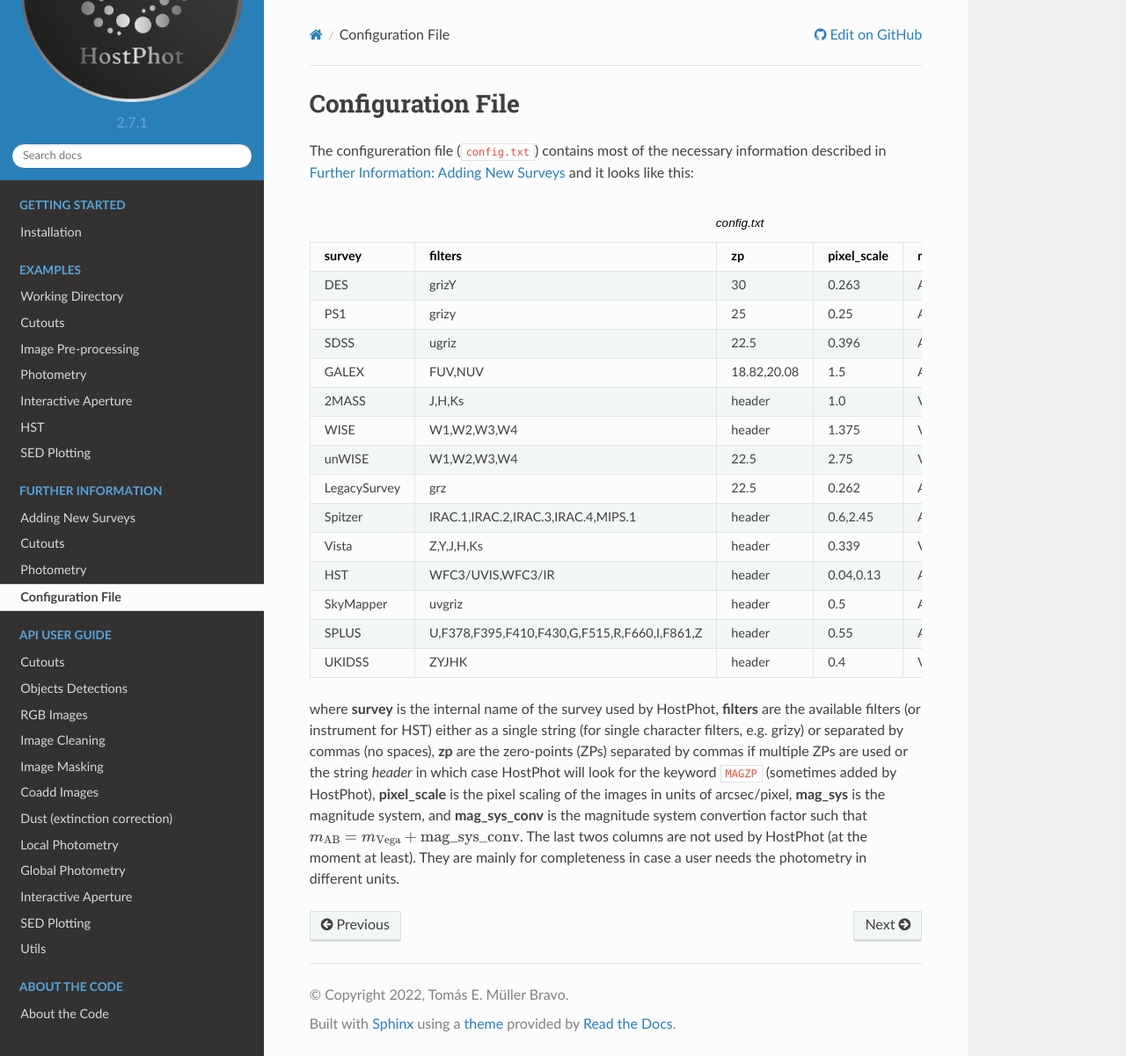
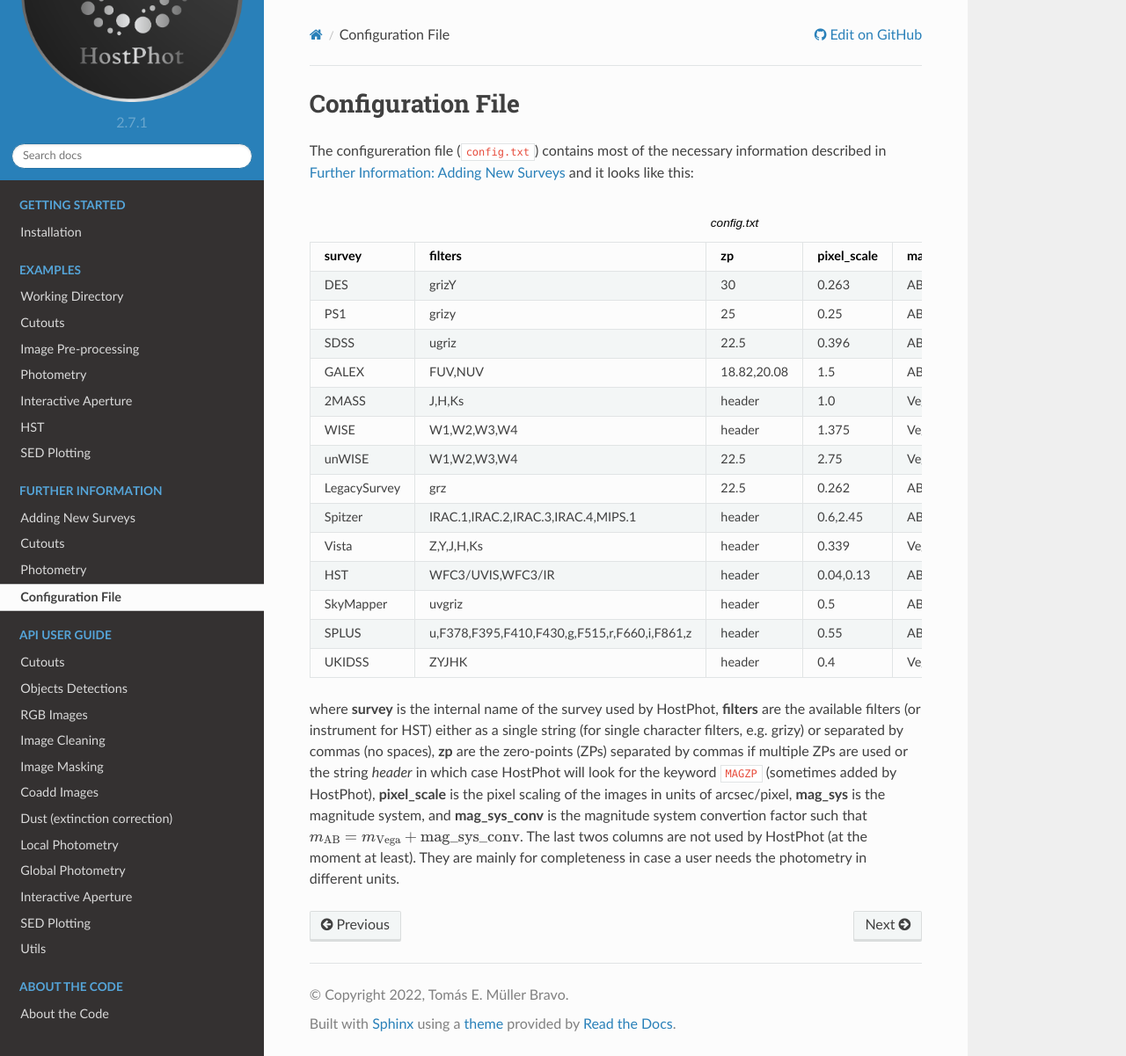
Before and after one commit to temuller/hostphot, a Sphinx documentation site: the page built from docs/further_information/config_file.rst, in a window 1280 px wide and 1201 px high. Shown: the whole window at 88% size. Built offline with Sphinx 7.4.7 and the Read the Docs theme 2.0.0, drawn with Linux system fonts in a browser that asks for light colours; pages that are not in the unit, such as notebooks, are missing from menus.

Commit message:
use ugriz for SPLUS instead of UGRIZ

```diff
--- a/docs/further_information/config_file.rst
+++ b/docs/further_information/config_file.rst
@@ -89,7 +89,7 @@ The configureration file (``config.txt``) contains most of the necessary informa
      - AB
      - 0.0
    * - SPLUS
-     - U,F378,F395,F410,F430,G,F515,R,F660,I,F861,Z
+     - u,F378,F395,F410,F430,g,F515,r,F660,i,F861,z
      - header
      - 0.55
      - AB
```
Also changed, not shown: 2 other files.
